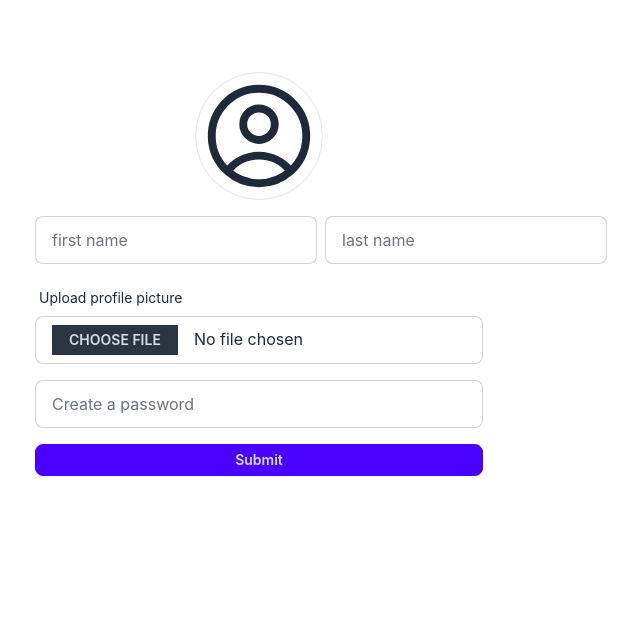
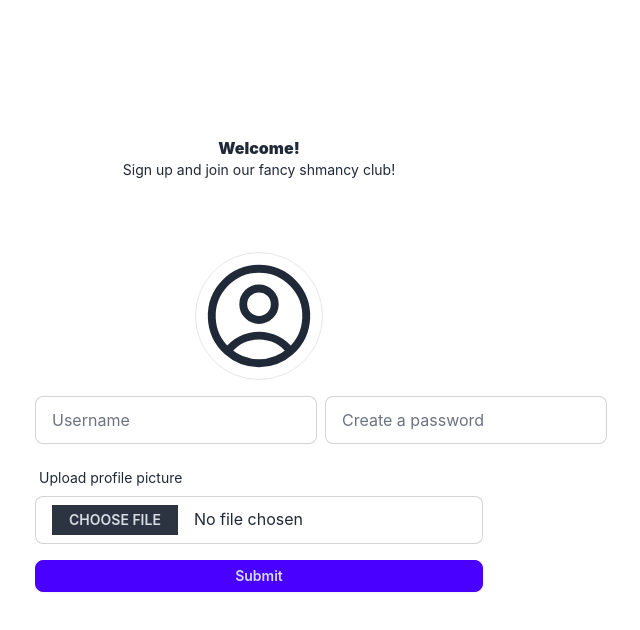
Before and after one commit to DanielCW7/user-catalog, a React (Create React App) app: page /signup in a window 1280 px wide. Shown: the top 630 px of the page, without its empty margins (381-1021 px from the left). Built offline with nearby package versions, Linux system fonts and the light colour scheme.

Commit message:
MINOR(style): adjust form positions

```diff
--- a/src/components/signUpForm.tsx
+++ b/src/components/signUpForm.tsx
@@ -38,21 +38,19 @@ const SignUpForm = () => {
 
             <div className='flex gap-2'>
                 <div className='flex flex-col form-control'>
-            <input type="text" id="firstName" name="firstName" className='form-input input input-bordered' placeholder='first name' required/>
+                    <input type="text" id="username" name="username" className='form-input input input-bordered' placeholder='Username' required/>
                 </div>
-            <div className='flex flex-col form-control'>
-            <input type="text" id="lastName" name="lastName" className='form-input input input-bordered' placeholder='last name' />
+                <div className='flex form-control'>
+                    <input type="password" id="password" name="password" className='input input-bordered' placeholder='Create a password' />
                 </div>
             </div>
+
+
 
 
             <div className='flex flex-col form-control'>
                 <label className='label text-sm'> Upload profile picture </label>
                 <input type="file" id="profilePicture" name="profilePicture" className='file-input form-input input input-bordered'/>
-        </div>
-
-        <div className='flex form-control'>
-            <input type="password" id="password" name="password" className='input input-bordered' placeholder='Create a password' />
             </div>
 
             <button type="submit" className='btn btn-sm btn-primary span form-control'> Submit </button>
--- a/src/pages/home.js
+++ b/src/pages/home.js
@@ -2,12 +2,13 @@
 
 const Home = () => {
     return (
-        <div className="App border">
-            <header className='flex flex-col justify-center bg-base-100'>
+        <div className="App h-screen flex flex-col justify-center">
+            <header>
                 <h1 className='font-black font-xl'> Welcome! </h1>
                 <p className='text-sm '> Sign up and join our fancy shmancy club! </p>
             </header>
-            <form className='m-auto w-full max-w-sm mt-8'>
+            <body className="mx-auto w-full max-w-md flex flex-col justify-center">
+                <form className='w-full max-w-lg mt-8'>
                     <p className='text-xs text-gray-400 m-2'> Returning user? Sign back in. </p>
                     <div className='flex flex-col gap-4'>
 
@@ -27,18 +28,16 @@ const Home = () => {
                     <div className="text-sm">
                         <p className="divider divider-neutral">or</p>
                     </div>
-
-
-                    {/* Form page */}
-                    <div className='flex justify-center gap-2'>
-                        <div>
-                            <p className='text-xs text-gray-400'> New user? Sign up. </p>
-                            <button className='btn btn-wide btn-sm'> Sign up </button>
-                        </div>
-                    </div>
-
                     </div>
                 </form>
+                    {/* Form page */}
+                <div className='flex justify-center gap-2'>
+                    <div className="flex flex-col gap-2">
+                        <p className='text-xs text-gray-400'> New user? Sign up. </p>
+                        <a href='/signup'><button className='btn btn-wide btn-sm'> Sign up </button> </a>
+                    </div>
+                </div>
+            </body>
        </div>
     )
 }
--- a/src/pages/signUp.js
+++ b/src/pages/signUp.js
@@ -2,9 +2,16 @@ import SignUpForm from "../components/signUpForm";
 
 const SignUp = () => {
     return (
-        <>
-            <SignUpForm />
-        </>
+        <div className="App h-screen flex flex-col justify-center">
+            <header>
+                <h1 className='font-black font-xl'> Welcome! </h1>
+                <p className='text-sm '> Sign up and join our fancy shmancy club! </p>
+            </header>
+            <body>
+                <SignUpForm />
+            </body>
+
+        </div>
     )
 }
 
```
Lines whose indentation alone changed are shown as unchanged.
